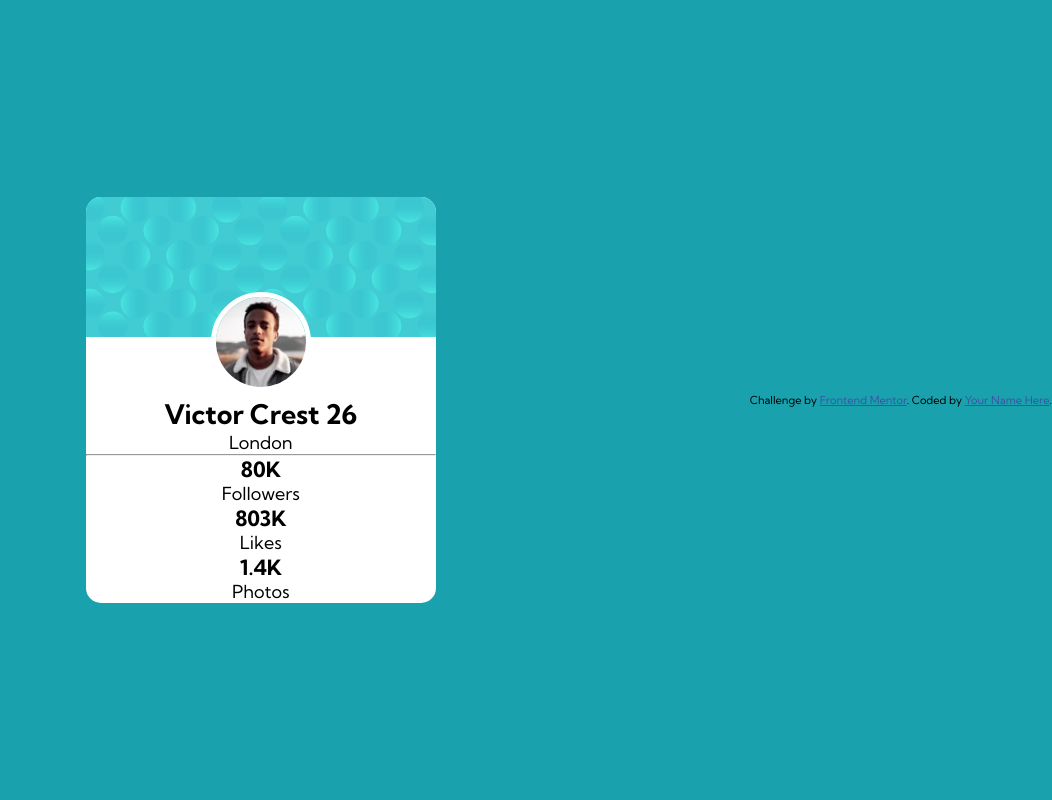
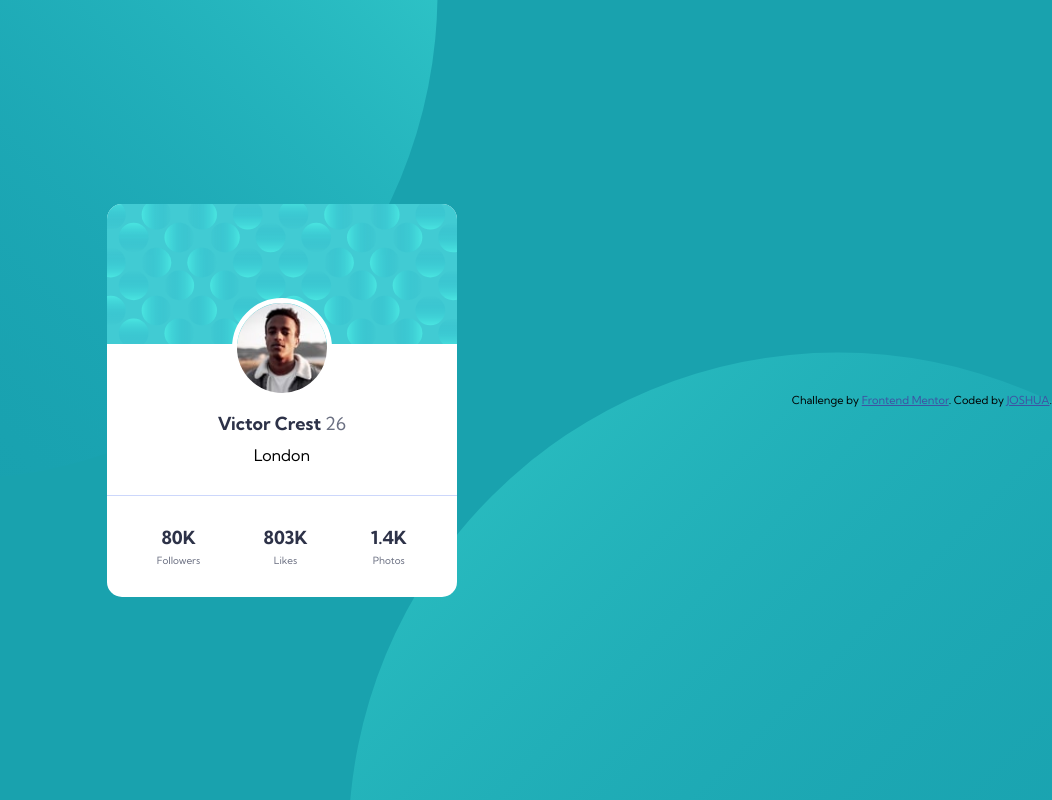
Before and after one commit to thelastmedici/profile-card-component, a plain HTML site: page index.html in a window 1280 px wide. Shown: the whole page, without its empty margins (228-1280 px from the left). Drawn offline with Linux system fonts and the light colour scheme.

Commit message:
added styles

```diff
--- a/index.html
+++ b/index.html
@@ -18,10 +18,12 @@
     body{
       background-color:hsl(185, 75%, 39%);
       font-family: 'Kumbh Sans', sans-serif;
-      font-size: 18px;
       display:flex;
       align-items:center;
       min-height: 100vh;
+      background-image: url(/images/bg-pattern-top.svg),url(/images/bg-pattern-bottom.svg);
+      background-repeat:no-repeat,no-repeat;
+      background-position: right 48vw bottom 40vh, left 45vw top 44vh;
     }
 
    #container{
@@ -44,11 +46,39 @@
       border-radius: 50%;
       border: 5px solid white;
       margin-top: -50px;
+      margin-bottom: 10px;
     }
-    .h2{
+    .stat-card h2{
       color: hsl(229, 23%, 23%);
       font-size: 18px;
       font-weight: 700;
+      margin-bottom: 10px;
+    }
+    h2 > span{
+      font-weight: 400;
+      color: hsl(227, 10%, 46%);
+
+    }
+    .stat{
+      display: flex;
+      justify-content: space-between;
+      border-top: 1px solid hsl(225, 100%, 46%, 0.2);
+      padding-top:30px;
+      padding-bottom: 30px;
+      padding-left: 50px;
+      padding-right: 50px;
+      margin-top: 30px;
+    }
+    .stat p{
+      color: hsl(227, 10%, 46%);
+      font-size: 10px;
+    }
+    h3{
+      font-size: 18px;
+      color: hsl(229, 23%, 23%);
+      font-weight: 700;
+      margin-bottom: 5px;
+
     }
   </style>
   <link rel="preconnect" href="https://fonts.googleapis.com">
@@ -65,8 +95,8 @@
           <h2>Victor Crest <span>26</span></h2>
 
           <p>London</p>
-          <hr>
-          <div class="stat">
+
+        <div class="stat">
               <div class="stat-1">
                 <h3>80K</h3>
                 <p>Followers</p>
@@ -86,7 +116,7 @@
   </div>
   <div class="attribution">
     Challenge by <a href="https://www.frontendmentor.io?ref=challenge" target="_blank">Frontend Mentor</a>.
-    Coded by <a href="#">Your Name Here</a>.
+    Coded by <a href="#">JOSHUA</a>.
   </div>
 </body>
 </html>
```
